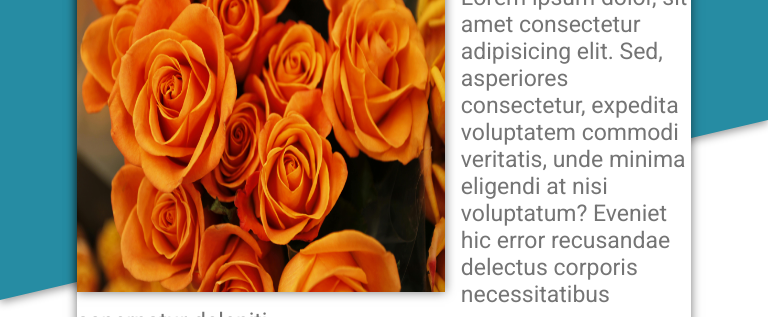
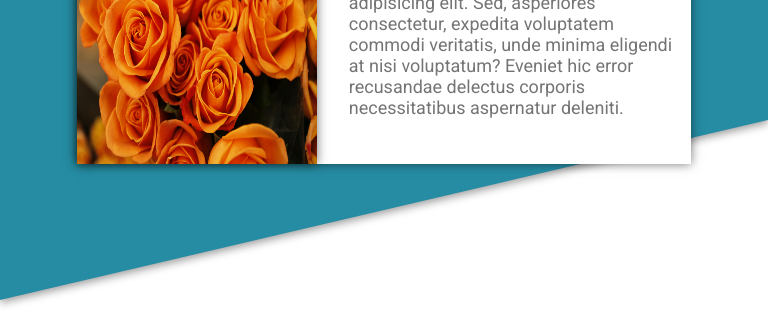
Before and after one commit to Vardhanb07/homepage, a plain HTML site: page index.html in a window 768 px wide. Shown: the part 100-417 px from the top of the page. Drawn offline with Linux system fonts and the light colour scheme.

Commit message:
Fix layout

```diff
--- a/styles.css
+++ b/styles.css
@@ -63,8 +63,8 @@ nav {
 }
 img[alt="orange-flowers"] {
   box-shadow: 0 0 10px rgba(0, 0, 0, 0.543);
-  width: 28em;
-  height: 28em;
+  width: 24em;
+  height: 24em;
 }
 main {
   display: flex;
@@ -218,7 +218,7 @@ img[alt="red-white-flowers"] {
     right: 2em;
   }
   img[alt="orange-flowers"] {
-    height: 24em;
+    height: 18em;
     width: 20em;
   }
   .introduction {
@@ -303,8 +303,8 @@ img[alt="red-white-flowers"] {
     left: 2em;
   }
   img[alt="orange-flowers"] {
-    width: 20em;
-    height: 20em;
+    width: 18em;
+    height: 18em;
   }
 }
 @media (min-width: 501px) AND (max-width: 1000px) {
@@ -320,10 +320,10 @@ img[alt="red-white-flowers"] {
     display: inline;
   }
   img[alt="orange-flowers"] {
-    width: 23em;
-    height: 23em;
+    width: 15em;
+    height: 15em;
     float: left;
-    margin-right: 1em;
+    margin-right: 2em;
   }
   .about-me {
     padding: 0;
@@ -331,10 +331,14 @@ img[alt="red-white-flowers"] {
     box-shadow: none;
     background-color: unset;
   }
+  .about-me-content {
+    font-size: 18px;
+  }
   .about-me-header {
     display: inline;
     padding: 0;
     text-align: center;
+    font-size: 35px;
   }
   .about-me-links {
     display: none;
```
